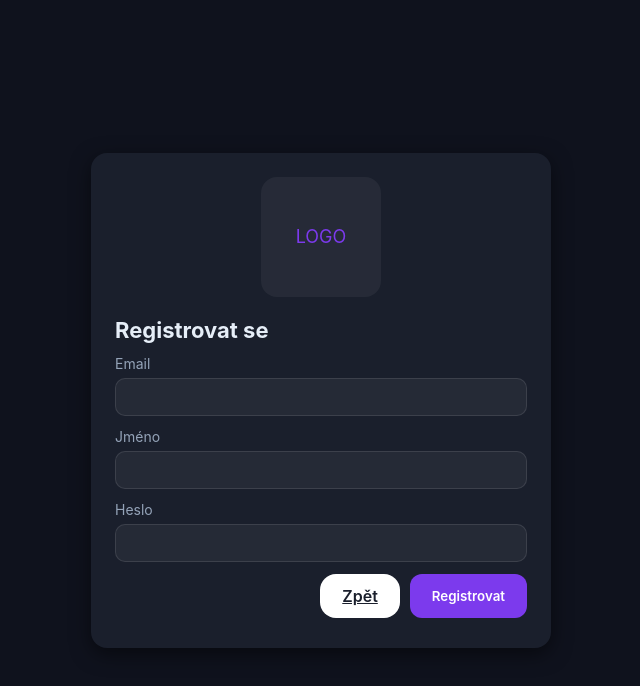
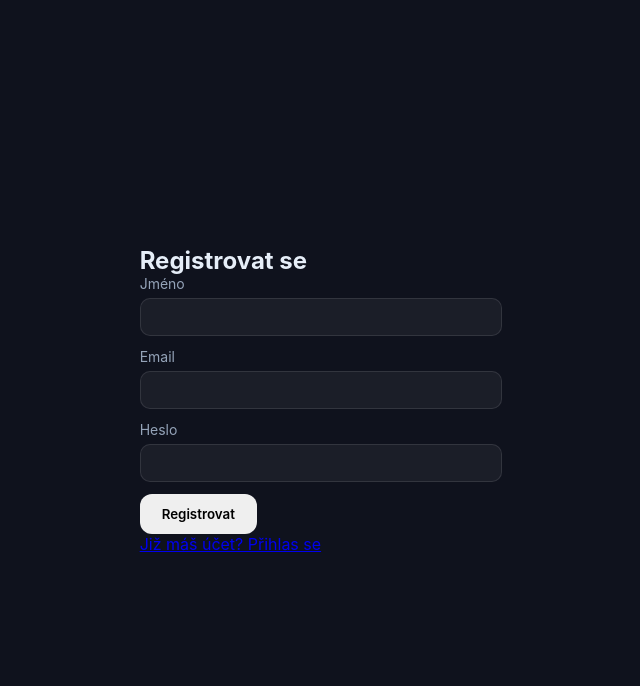
Before and after one commit to darqsideee/asa, a website: page registrace.html in a window 1280 px wide. Shown: the whole page, without its empty margins (319-959 px from the left). Drawn offline with Linux system fonts and the light colour scheme.

Commit message:
Update registrace.html

```diff
--- a/registrace.html
+++ b/registrace.html
@@ -1,28 +1,23 @@
 <!DOCTYPE html>
 <html lang="cs">
 <head>
-  <meta charset="UTF-8">
-  <meta name="viewport" content="width=device-width,initial-scale=1.0">
-  <title>Registrace</title>
-  <link rel="stylesheet" href="style.css">
+<meta charset="UTF-8">
+<meta name="viewport" content="width=device-width, initial-scale=1.0">
+<title>Registrace</title>
+<link rel="stylesheet" href="style.css">
 </head>
 <body>
-<div class="container">
-  <div class="card">
-    <div class="logo-placeholder">LOGO</div>
-    <h1>Registrovat se</h1>
+<div class="form-container">
+    <h2>Registrovat se</h2>
+    <label>Jméno</label>
+    <input type="text" id="regName">
     <label>Email</label>
     <input type="email" id="regEmail">
-    <label>Jméno</label>
-    <input type="text" id="regName">
     <label>Heslo</label>
     <input type="password" id="regPass">
-    <div style="display:flex;justify-content:flex-end;gap:10px">
-      <a href="index.html" class="btn btn-secondary">Zpět</a>
-      <button id="registerBtn" class="btn btn-primary">Registrovat</button>
-    </div>
-    <div class="small-muted" id="regInfo"></div>
-  </div>
+    <button id="registerBtn" class="btn">Registrovat</button>
+    <div id="regInfo" class="info"></div>
+    <a href="login.html" class="small-link">Již máš účet? Přihlas se</a>
 </div>
 <script src="app.js"></script>
 </body>
```
